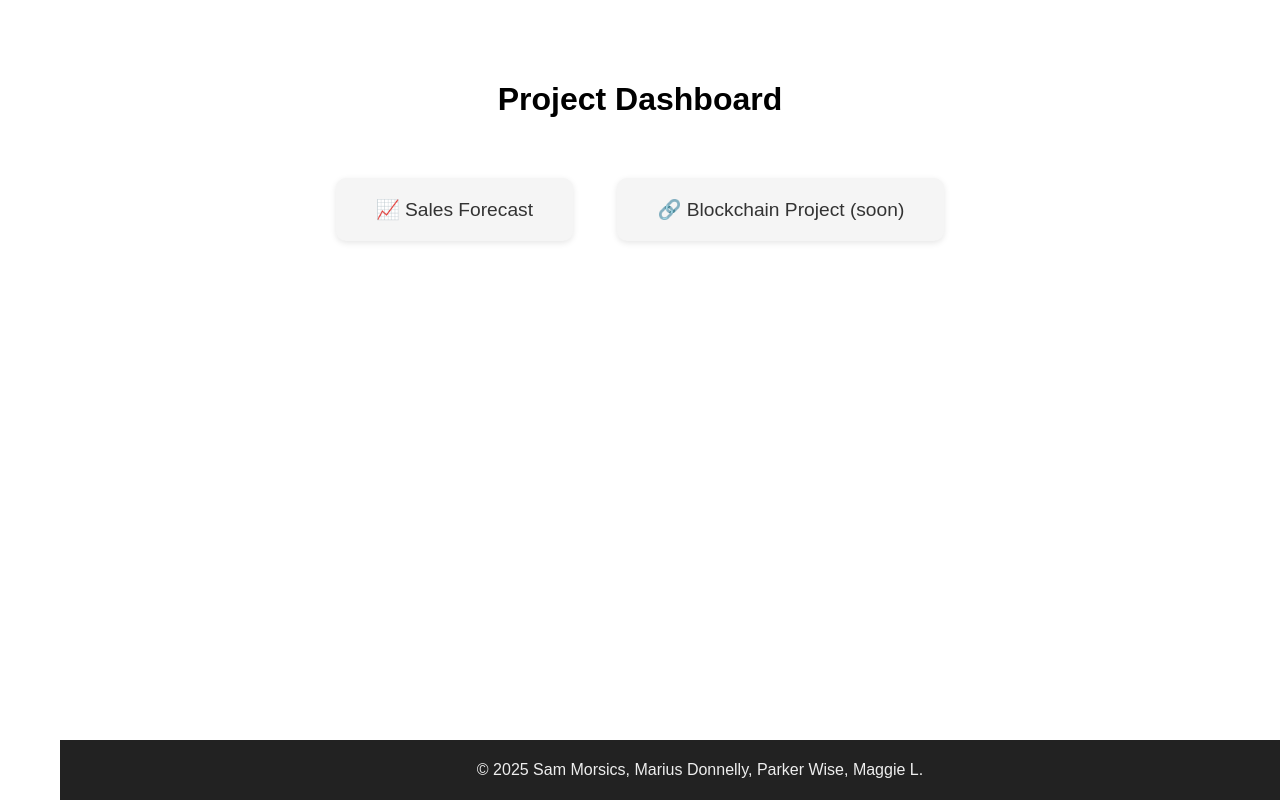
After one commit to samgator/gnc-project, a Django app: page / in a window 1280 px wide; the page is wider, and only the part inside the window is pictured. The commit adds this page. Run offline with Django 5.2, Linux system fonts and the light colour scheme.

Commit message:
create homepage to switch between the two apps

```diff
--- /dev/null
+++ b/sales_dashboard/forecast/templates/homepage.html
@@ -0,0 +1,64 @@
+<!DOCTYPE html>
+<html>
+<head>
+    <title>Project Hub</title>
+    <style>
+        html, body {
+            margin: 0;
+            padding: 0;
+            overflow-x: hidden;
+            overflow-y: hidden;
+            max-width: 100vw;
+            height: 100vh;
+            box-sizing: border-box;
+        }
+        *, *::before, *::after {
+            box-sizing: inherit;
+        }
+        body {
+            font-family: Arial, sans-serif;
+            padding: 60px;
+            text-align: center;
+        }
+        h1 {
+            margin-bottom: 40px;
+        }
+        .app-link {
+            display: inline-block;
+            margin: 20px;
+            padding: 20px 40px;
+            font-size: 1.2rem;
+            background-color: #f5f5f5;
+            border-radius: 10px;
+            text-decoration: none;
+            color: #333;
+            box-shadow: 0 2px 6px rgba(0,0,0,0.1);
+            transition: background-color 0.3s ease;
+        }
+        .app-link:hover {
+            background-color: #e0f7fa;
+        }
+        footer {
+            position: absolute;
+            bottom: 0;
+            width: 100%;
+            height: 60px;
+            background-color: #222;
+            color: #eee;
+            display: flex;
+            justify-content: center;
+            align-items: center;
+            font-size: 1rem;
+        }
+    </style>
+</head>
+<body>
+    <h1>Project Dashboard</h1>
+    <a class="app-link" href="{% url 'forecast_chart' %}">📈 Sales Forecast</a>
+    <a class="app-link" href="javascript:void(0)">🔗 Blockchain Project (soon)</a>
+
+    <footer>
+        <p>&copy; 2025 Sam Morsics, Marius Donnelly, Parker Wise, Maggie L.</p>
+    </footer>
+</body>
+</html>
--- a/sales_dashboard/forecast/views.py
+++ b/sales_dashboard/forecast/views.py
@@ -1,5 +1,8 @@
 from django.shortcuts import render
 from .models import SalesForecast
+
+def homepage(request):
+    return render(request, 'homepage.html')
 
 def forecast_chart(request):
     data = SalesForecast.objects.order_by('date')
--- a/sales_dashboard/sales_dashboard/urls.py
+++ b/sales_dashboard/sales_dashboard/urls.py
@@ -1,7 +1,9 @@
 from django.contrib import admin
 from django.urls import path, include
+from forecast.views import homepage
 
 urlpatterns = [
     path("admin/", admin.site.urls),
-    path('', include('forecast.urls')),
+    path('',  homepage, name='homepage'),
+    path('forecast/', include('forecast.urls')),
 ]
```
Also changed, not shown: sales_dashboard/forecast/templates/forecast/chart.html (+7 -0 lines).
